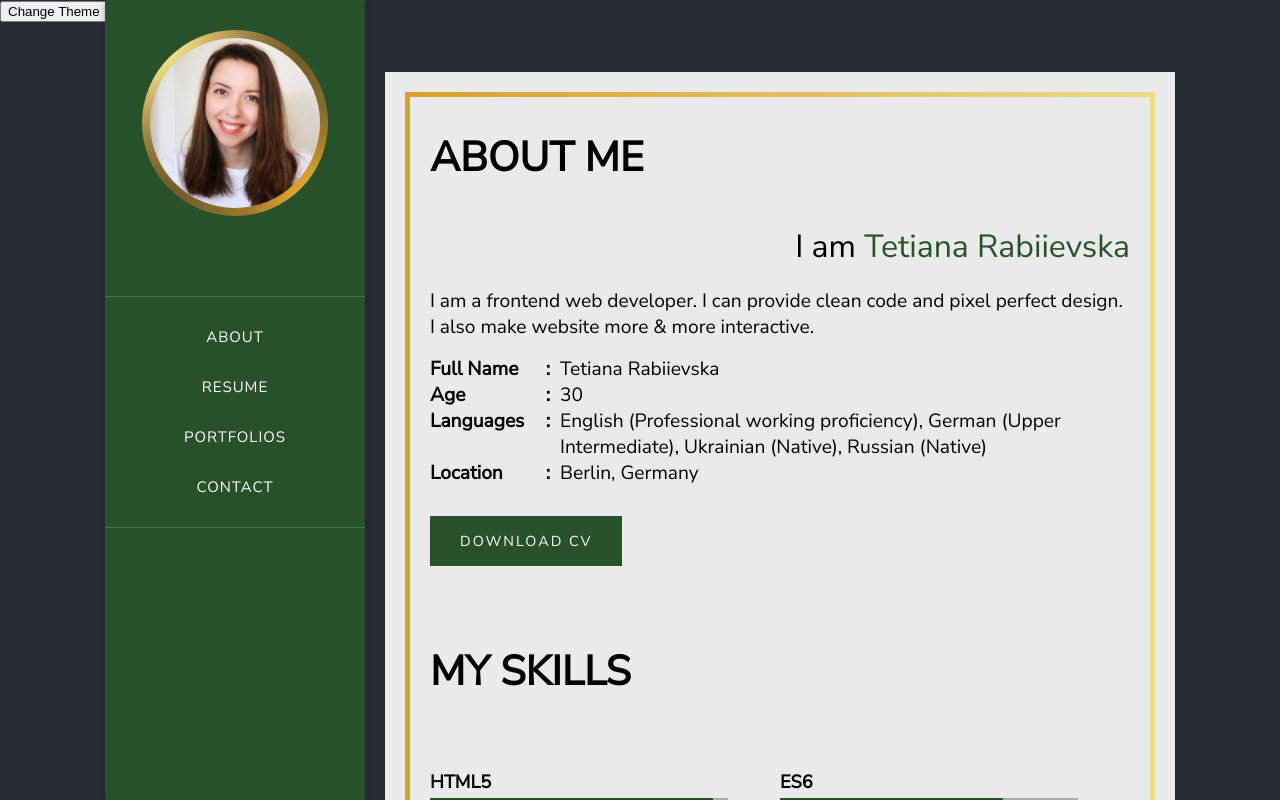
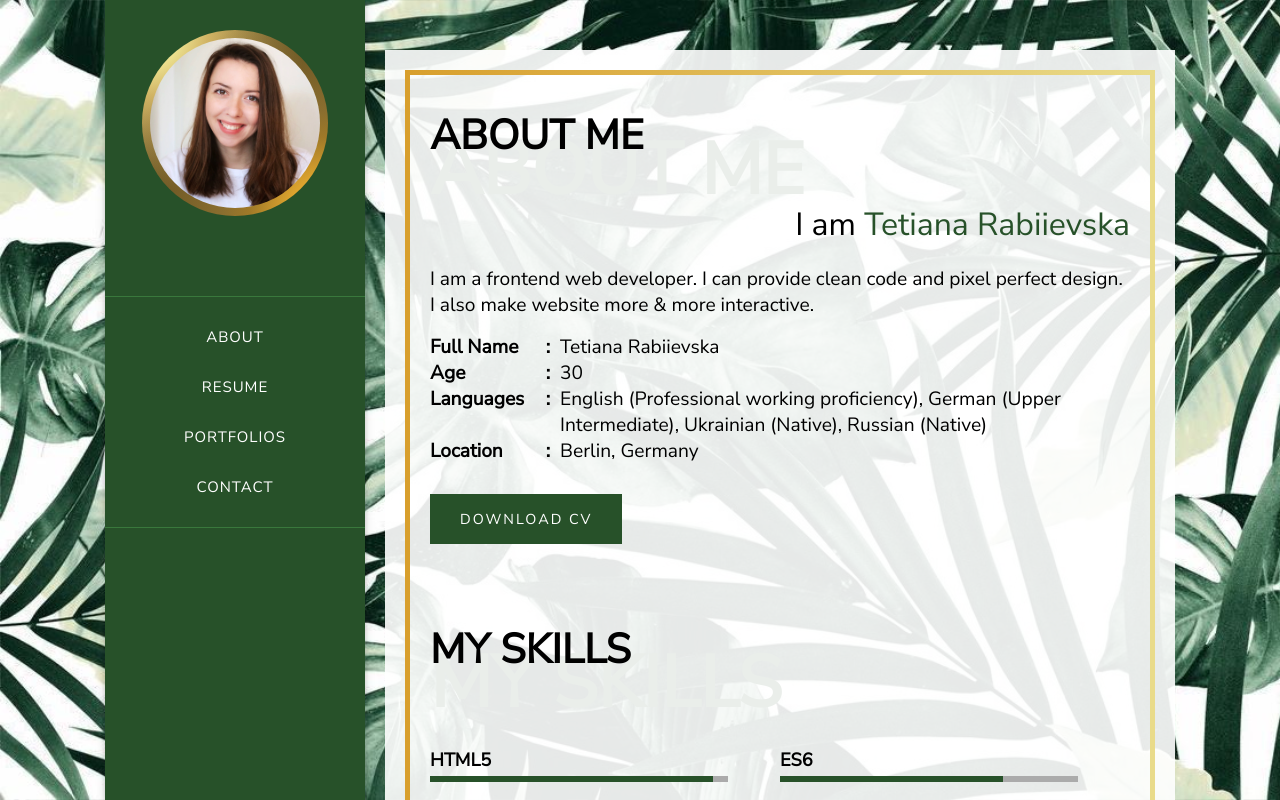
Before and after one commit to atranarta/portfolio, a React (Create React App) app: page / in a window 1280 px wide. Shown: the top 800 px of the page. Built offline with nearby package versions, Linux system fonts and the light colour scheme.

Commit message:
Removed chenges for dark-mode-btn

```diff
--- a/src/App.js
+++ b/src/App.js
@@ -6,17 +6,10 @@ import Resume from "./components/Resume";
 import Portfolios from "./components/Portfolios";
 import Contact from "./components/Contact";
 
-const theme = {
-  background: "#282c34",
-}
 
 function App() {
   return (
-    <div className="App"
-      style = {{
-        background: theme.background,
-      }}>
-      <button>Change Theme</button>
+    <div className="App">
       <div id="wrapper">
         <SideNav />
         <main>
```
